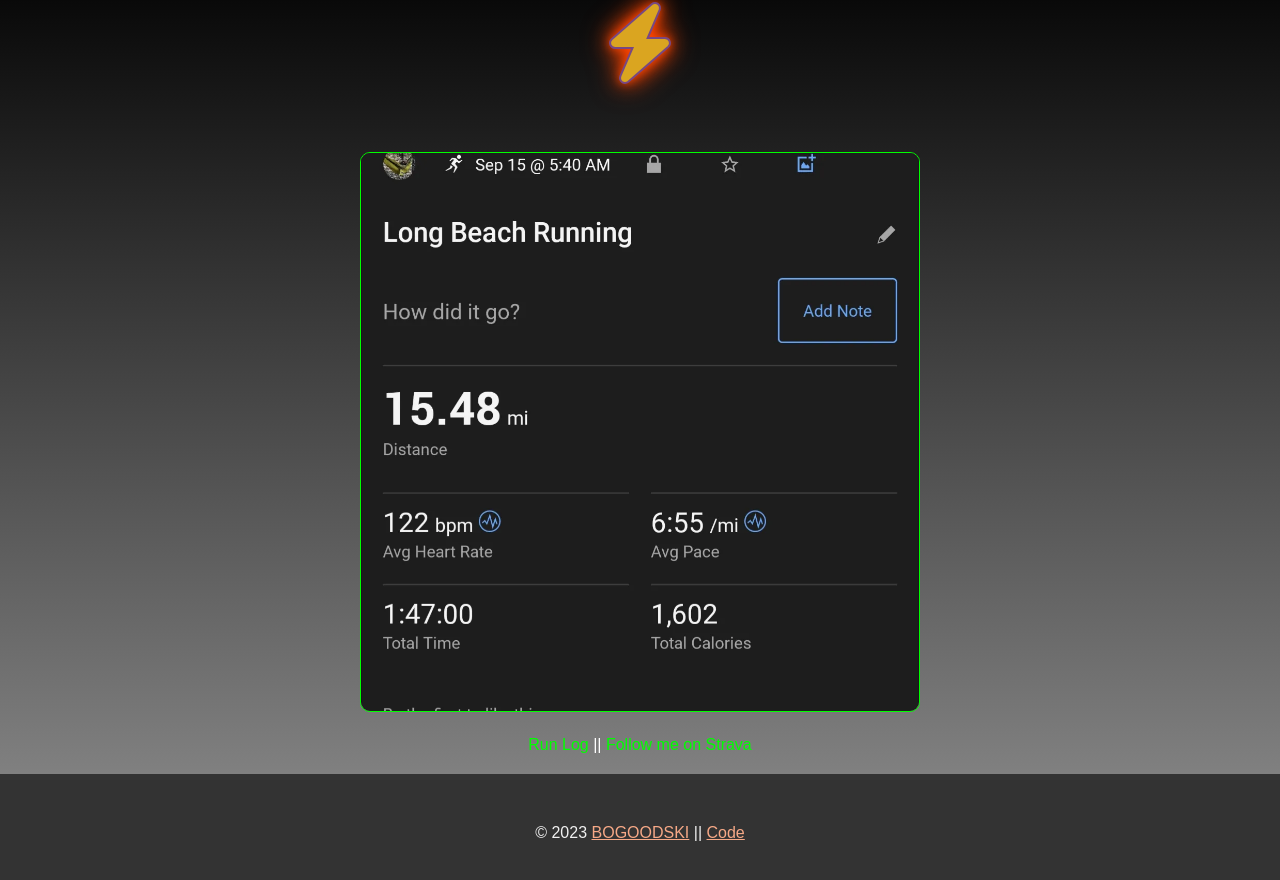
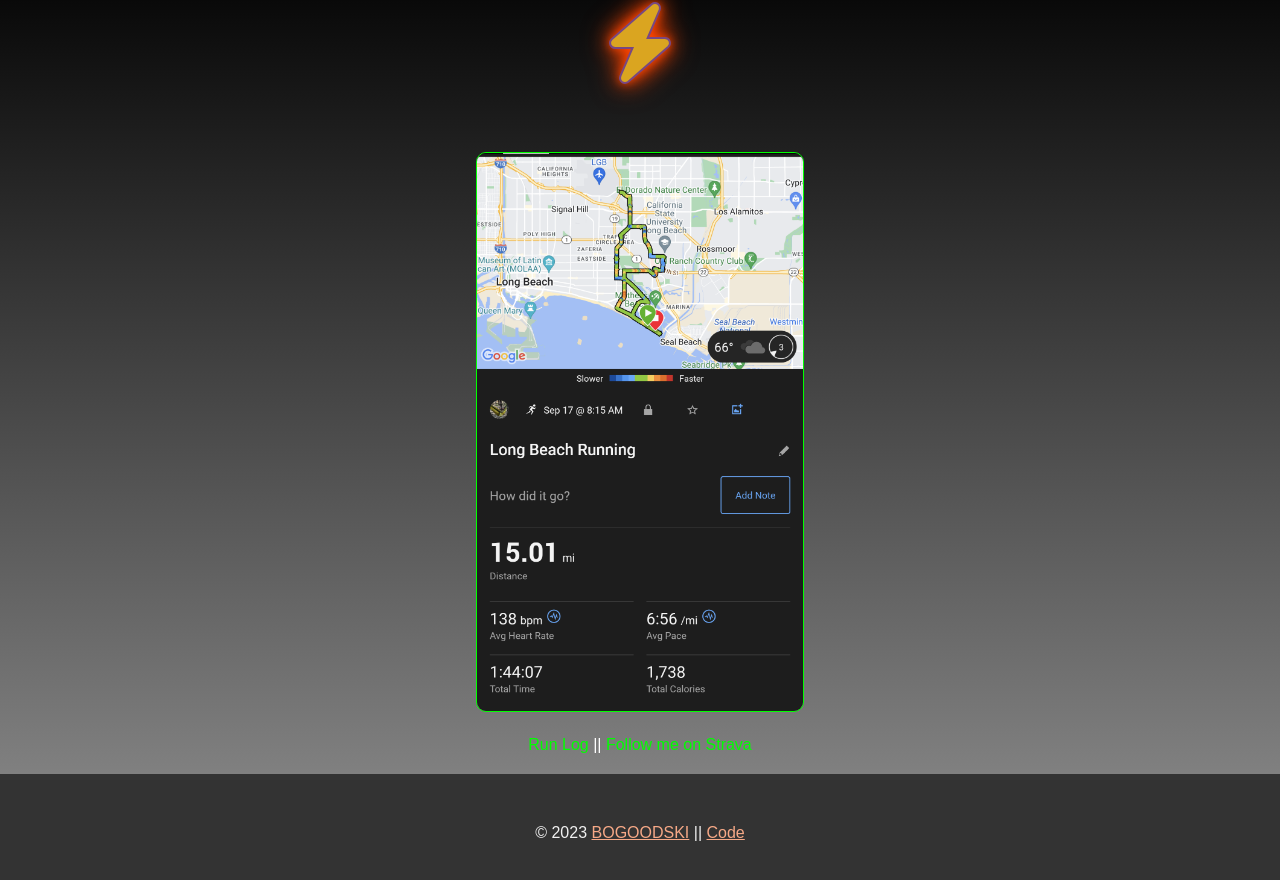
Before and after one commit to sbogucki12/bogoodski-ai, a plain HTML site: page index.html in a window 1280 px wide. Shown: the part 2321-3201 px from the top of the page. Drawn offline with Linux system fonts and the light colour scheme.

Commit message:
updated running image

```diff
--- a/index.html
+++ b/index.html
@@ -107,7 +107,7 @@
     <section id="running">
         <p class="running-stats"><i class="fa-solid fa-bolt"></i></p>
         <div class="running-image-container">
-            <img src="media\images\running.jpg" alt="Running" class="running-image">
+            <img src="media\images\running.png" alt="Running" class="running-image">
         </div>
         <div class="running-links">
             <span><a href="https://www.dailyrun.net/" target="_blank">Run Log</a></span><span style="color: white"> || </span>
```
Also changed, not shown: media/images/running.jpg (deleted), media/images/running.png (added).
